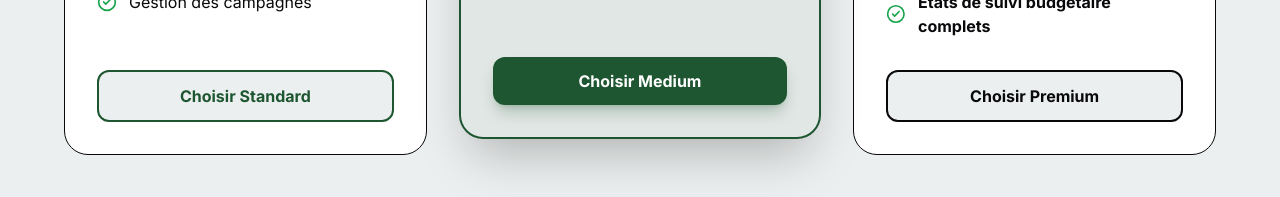
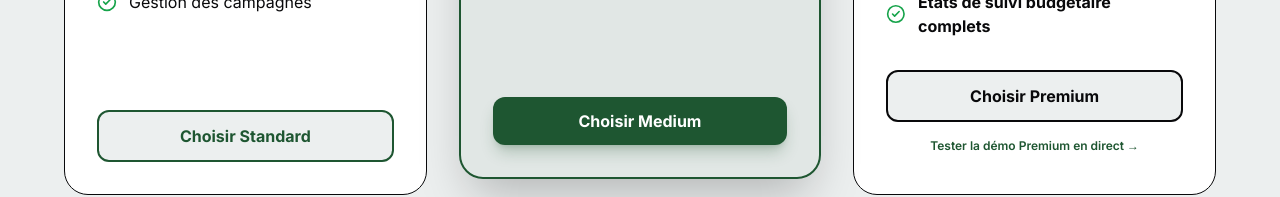
Before and after one commit to kaneabdel-droid/siggie, a Next.js app: page /tarifs in a window 1280 px wide. Shown: the part 612-809 px from the top of the page. Built offline with nearby package versions, Linux system fonts and the light colour scheme; no server answers.

Commit message:
feat(tarifs): ajout acces demo sur la formule premium

```diff
--- a/app/tarifs/page.tsx
+++ b/app/tarifs/page.tsx
@@ -76,9 +76,14 @@ export default async function TarifsSiggiePage() {
                   <li className="flex items-center gap-3"><CheckCircle2 className="w-5 h-5 text-success" /> <span>{dict.landing.pricing.feature_all_medium}</span></li>
                   <li className="flex items-center gap-3"><CheckCircle2 className="w-5 h-5 text-success" /> <strong>{dict.landing.pricing.feature_etats}</strong></li>
                 </ul>
-                <Link href="/checkout?plan=premium" className="w-full rounded-xl bg-background border-2 border-foreground text-foreground px-4 py-3 font-bold text-center hover:bg-foreground hover:text-background transition-colors">
-                  {dict.landing.pricing.choose_premium}
-                </Link>
+                <div className="space-y-2">
+                  <Link href="/checkout?plan=premium" className="w-full block rounded-xl bg-background border-2 border-foreground text-foreground px-4 py-3 font-bold text-center hover:bg-foreground hover:text-background transition-colors">
+                    {dict.landing.pricing.choose_premium}
+                  </Link>
+                  <Link href="/decouvrir-siggie" className="w-full flex items-center justify-center gap-1.5 py-2 px-3 text-xs font-semibold text-primary hover:underline">
+                    Tester la démo Premium en direct →
+                  </Link>
+                </div>
               </div>
             </div>
           </div>
```
